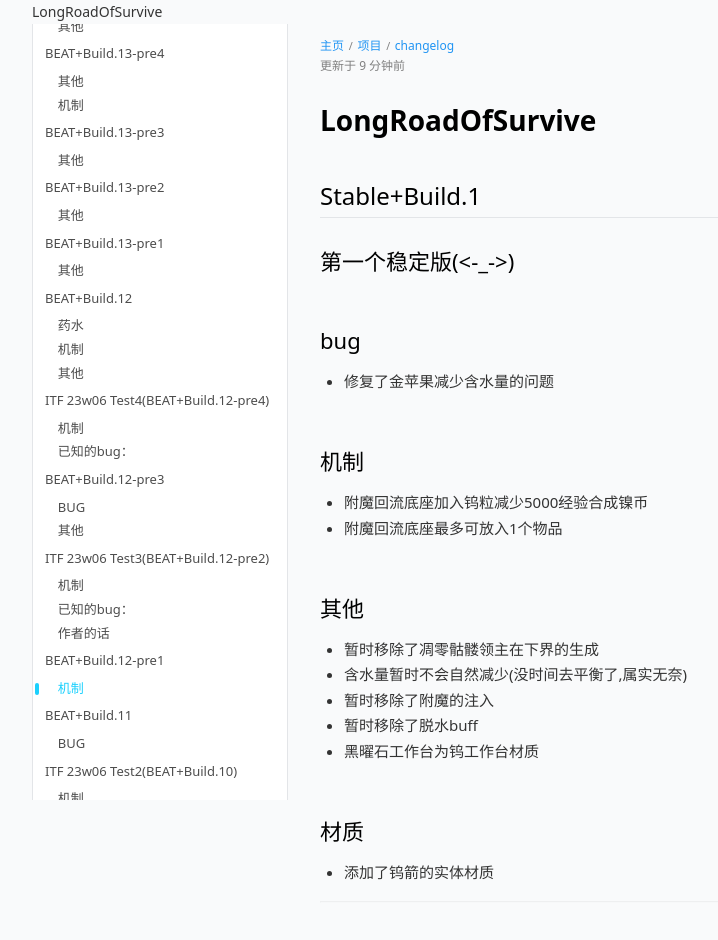
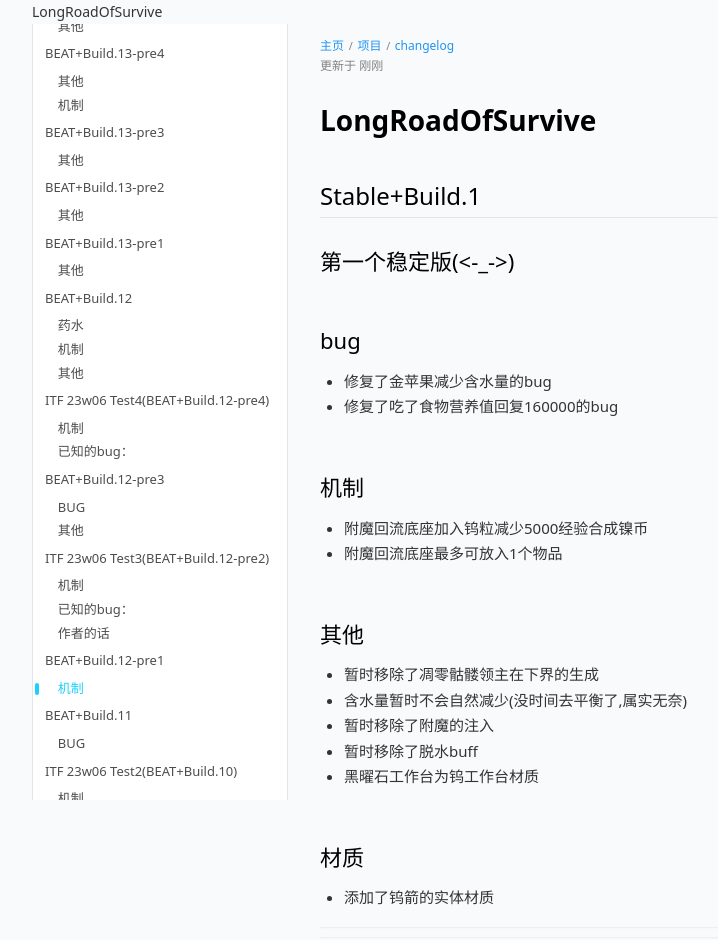
Before and after one commit to Lee074/lee074.github.io, a plain HTML site: page changelogs/LongRoadOfSurvive/index.html in a window 1280 px wide. Shown: the top 940 px of the page, without its empty margins (120-838 px from the left). Drawn offline with nearby package versions, Linux system fonts and the light colour scheme; some packages are replaced by stand-ins of ours; a script that the page names is missing.

Commit message:
Site updated: 2023-02-06 09:39:39

```diff
--- a/changelogs/LongRoadOfSurvive/index.html
+++ b/changelogs/LongRoadOfSurvive/index.html
@@ -23,15 +23,15 @@
   <title>changelog：LongRoadOfSurvive - NoRegrets</title>
 
 
-    <meta name="description" content="Stable+Build.1第一个稳定版(&lt;-_-&gt;)bug 修复了金苹果减少含水量的问题  机制 附魔回流底座加入钨粒减少5000经验合成镍币 附魔回流底座最多可放入1个物品  其他 暂时移除了凋零骷髅领主在下界的生成 含水量暂时不会自然减少(没时间去平衡了,属实无奈) 暂时移除了附魔的注入 暂时移除了脱水buff 黑曜石工作台为钨工作台材质  材质 添加了钨箭的实体材质   ITF">
+    <meta name="description" content="Stable+Build.1第一个稳定版(&lt;-_-&gt;)bug 修复了金苹果减少含水量的bug 修复了吃了食物营养值回复160000的bug  机制 附魔回流底座加入钨粒减少5000经验合成镍币 附魔回流底座最多可放入1个物品  其他 暂时移除了凋零骷髅领主在下界的生成 含水量暂时不会自然减少(没时间去平衡了,属实无奈) 暂时移除了附魔的注入 暂时移除了脱水buff 黑曜石工作台为钨工作">
 <meta property="og:type" content="website">
 <meta property="og:title" content="LongRoadOfSurvive">
 <meta property="og:url" content="http://example.com/changelogs/LongRoadOfSurvive/index.html">
 <meta property="og:site_name" content="NoRegrets">
-<meta property="og:description" content="Stable+Build.1第一个稳定版(&lt;-_-&gt;)bug 修复了金苹果减少含水量的问题  机制 附魔回流底座加入钨粒减少5000经验合成镍币 附魔回流底座最多可放入1个物品  其他 暂时移除了凋零骷髅领主在下界的生成 含水量暂时不会自然减少(没时间去平衡了,属实无奈) 暂时移除了附魔的注入 暂时移除了脱水buff 黑曜石工作台为钨工作台材质  材质 添加了钨箭的实体材质   ITF">
+<meta property="og:description" content="Stable+Build.1第一个稳定版(&lt;-_-&gt;)bug 修复了金苹果减少含水量的bug 修复了吃了食物营养值回复160000的bug  机制 附魔回流底座加入钨粒减少5000经验合成镍币 附魔回流底座最多可放入1个物品  其他 暂时移除了凋零骷髅领主在下界的生成 含水量暂时不会自然减少(没时间去平衡了,属实无奈) 暂时移除了附魔的注入 暂时移除了脱水buff 黑曜石工作台为钨工作">
 <meta property="og:locale" content="zh_CN">
-<meta property="article:published_time" content="2023-02-06T01:29:54.032Z">
-<meta property="article:modified_time" content="2023-02-06T01:29:54.032Z">
+<meta property="article:published_time" content="2023-02-06T01:39:22.933Z">
+<meta property="article:modified_time" content="2023-02-06T01:39:22.933Z">
 <meta property="article:author" content="NoRegrets">
 <meta name="twitter:card" content="summary">
 
@@ -95,12 +95,13 @@
 
 
 
-<div class="bread-nav fs12"><div id="breadcrumb"><a class="cap breadcrumb" id="home" href="/">主页</a><span class="sep"></span><a class="cap breadcrumb" id="menu" href="/wiki/">项目</a><span class="sep"></span><a class="cap breadcrumb" id="proj" href="/changelogs/index.html">changelog</a></div><div id="post-meta">更新于&nbsp;<time datetime="2023-02-06T01:29:54.032Z">2023-02-06</time></div></div>
+<div class="bread-nav fs12"><div id="breadcrumb"><a class="cap breadcrumb" id="home" href="/">主页</a><span class="sep"></span><a class="cap breadcrumb" id="menu" href="/wiki/">项目</a><span class="sep"></span><a class="cap breadcrumb" id="proj" href="/changelogs/index.html">changelog</a></div><div id="post-meta">更新于&nbsp;<time datetime="2023-02-06T01:39:22.933Z">2023-02-06</time></div></div>
 
   <article class='md-text content wiki'>
   <h1 class="article-title"><span>LongRoadOfSurvive</span></h1>
   <h2 id="Stable-Build-1"><a href="#Stable-Build-1" class="headerlink" title="Stable+Build.1"></a>Stable+Build.1</h2><h3 id="第一个稳定版-lt-gt"><a href="#第一个稳定版-lt-gt" class="headerlink" title="第一个稳定版(&lt;-_-&gt;)"></a>第一个稳定版(&lt;-_-&gt;)</h3><h3 id="bug"><a href="#bug" class="headerlink" title="bug"></a>bug</h3><ul>
-<li>修复了金苹果减少含水量的问题</li>
+<li>修复了金苹果减少含水量的bug</li>
+<li>修复了吃了食物营养值回复160000的bug</li>
 </ul>
 <h3 id="机制"><a href="#机制" class="headerlink" title="机制"></a>机制</h3><ul>
 <li>附魔回流底座加入钨粒减少5000经验合成镍币</li>
@@ -116,6 +117,7 @@
 <h3 id="材质"><a href="#材质" class="headerlink" title="材质"></a>材质</h3><ul>
 <li>添加了钨箭的实体材质</li>
 </ul>
+<hr>
 <hr>
 <h2 id="ITF-23w07-Test1-BEAT-Build-13-pre6"><a href="#ITF-23w07-Test1-BEAT-Build-13-pre6" class="headerlink" title="ITF 23w07 Test1 (BEAT+Build.13-pre6)"></a>ITF 23w07 Test1 (BEAT+Build.13-pre6)</h2><h3 id="机制-1"><a href="#机制-1" class="headerlink" title="机制"></a>机制</h3><ul>
 <li>饮水值为零时暂时视作饱食度归零状态</li>
```
Also changed, not shown: search.json (+1 -1 lines).
